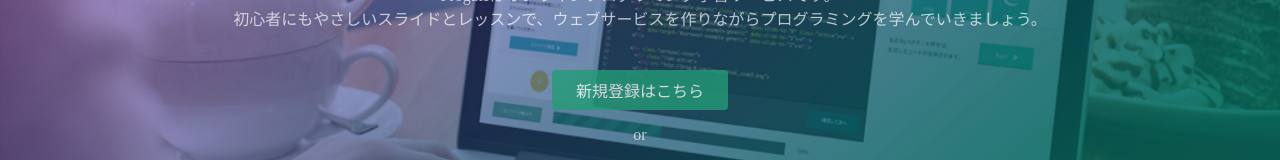
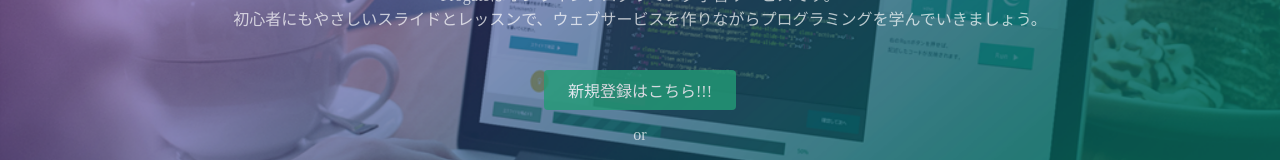
Before and after one commit to ototoro/ototoro.github.io-, a plain HTML site: page index.html in a window 1280 px wide. Shown: the part 362-522 px from the top of the page. Drawn offline with Linux system fonts and the light colour scheme.

Commit message:
Update index.html

```diff
--- a/index.html
+++ b/index.html
@@ -26,7 +26,7 @@
       <h1>LEARN TO CODE.<br>LEARN TO BE CREATIVE.</h1>
       <p>Progateはオンラインプログラミング学習サービスです。<br>初心者にもやさしいスライドとレッスンで、ウェブサービスを作りながらプログラミングを学んでいきましょう。</p>
       <div class="btn-wrapper">
-        <a href="#" class="btn signup">新規登録はこちら</a>
+        <a href="#" class="btn signup">新規登録はこちら!!!</a>
         <p>or</p>
         <a href="#" class="btn facebook"><span class="fa fa-facebook"></span>Facebookで登録</a>
         <a href="#" class="btn twitter"><span class="fa fa-twitter"></span>Twitterで登録</a>
```
